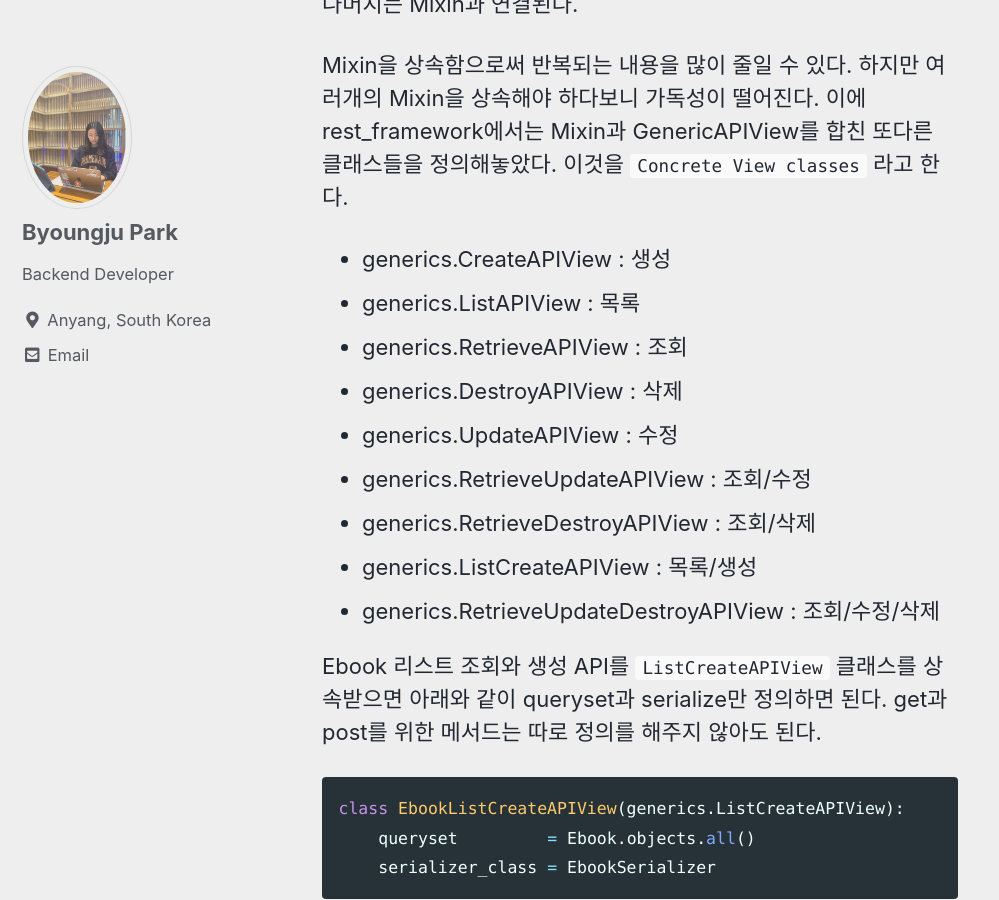
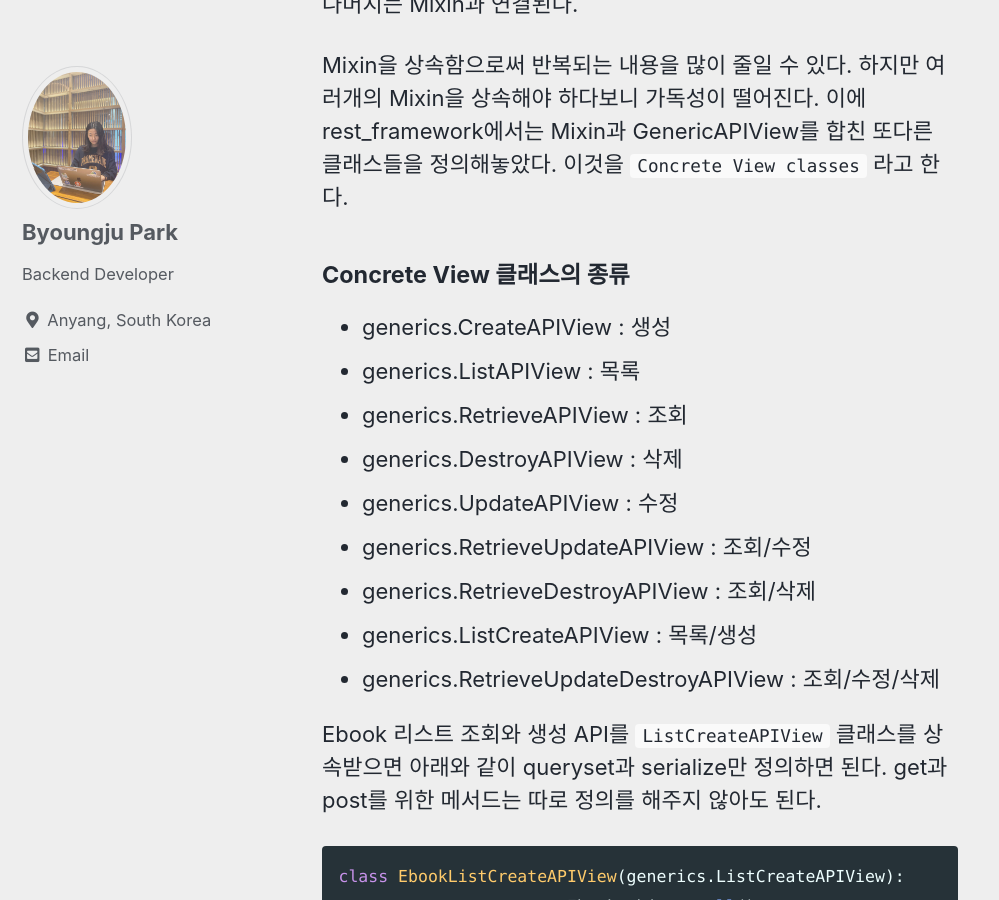
Before and after one commit to byoungjupark/byoungjupark.github.io, a Jekyll site: the page built from _posts/2021-10-22-TIL33-Generic-View.md, in a window 1280 px wide and 900 px high, scrolled down 2242 px. Shown: the whole window, without its empty margins (0-999 px from the left). Built offline with Jekyll 4.4.1, drawn with Linux system fonts in a browser that asks for light colours; cached includes are drawn as plain includes.

Commit message:
Update 2021-10-22-TIL33-Generic-View.md

```diff
--- a/_posts/2021-10-22-TIL33-Generic-View.md
+++ b/_posts/2021-10-22-TIL33-Generic-View.md
@@ -1,6 +1,6 @@
 ---
 title : "TIL33. Generic View"
-excerpt : "Generic View와 Mixin 클래스"
+excerpt : "GenericAPIView와 Mixin, Concrete View 클래스"
 ---
 
 ## GenericAPIView
@@ -62,6 +62,7 @@ Mixin을 상속함으로써 반복되는 내용을 많이 줄일 수 있다. 하
 이에 rest_framework에서는 Mixin과 GenericAPIView를 합친 또다른 클래스들을 정의해놓았다.
 이것을 `Concrete View classes` 라고 한다.
 
+#### Concrete View 클래스의 종류
 - generics.CreateAPIView : 생성
 - generics.ListAPIView : 목록
 - generics.RetrieveAPIView : 조회
```
